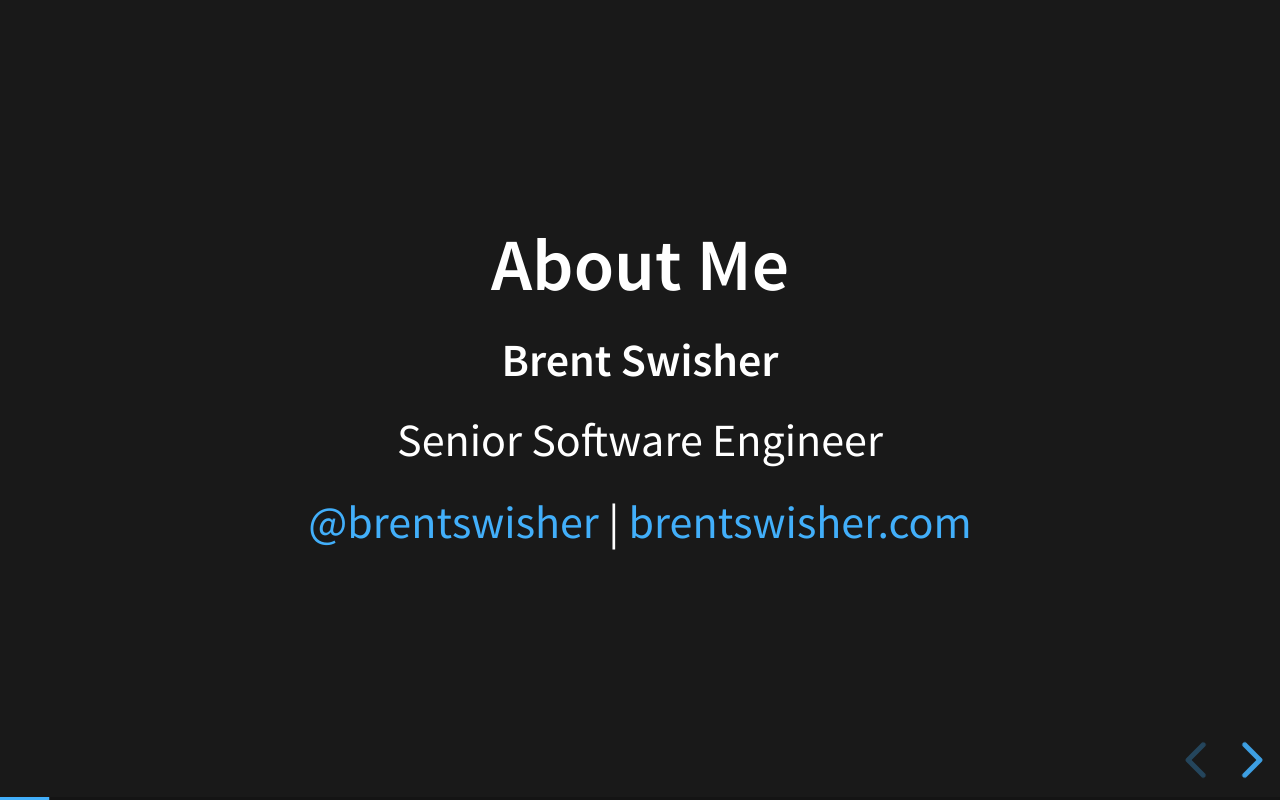
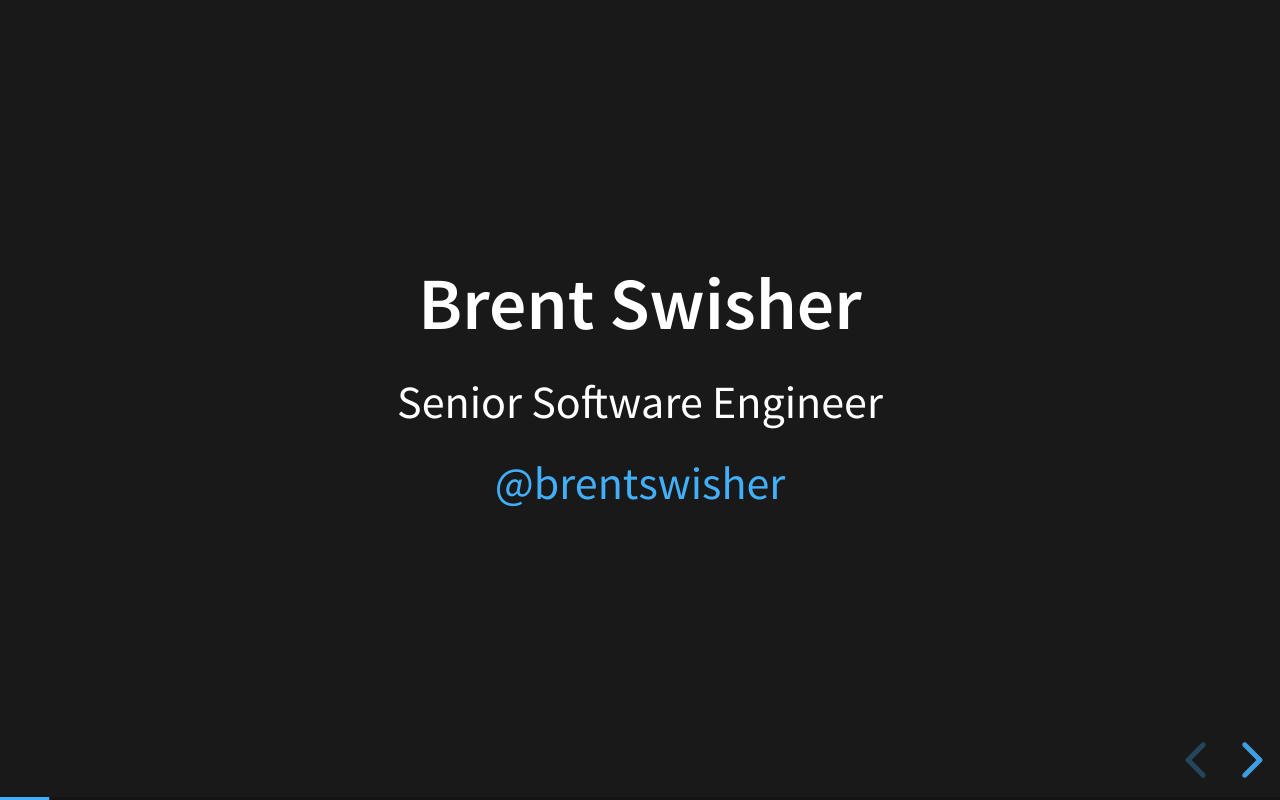
Before and after one commit to brentswisher/backstagecon-2025-exemplary-templates, a website: page index.html in a window 1280 px wide. Both pictures are taken after a click on the button "next slide". Drawn offline with Linux system fonts and the light colour scheme.

Commit message:
Update about slide

```diff
--- a/index.html
+++ b/index.html
@@ -72,11 +72,10 @@
 				</section>
 				<section >
 					<div class="intro">
-						<h2>About Me</h2>
-						<h4>Brent Swisher</h4>
+						<h2>Brent Swisher</h2>
 						<p>Senior Software Engineer</p>
 						<p>
-							<a href="https://github.com/brentswisher">@brentswisher</a> | <a href="https://brentswisher.com">brentswisher.com</a>
+							<a href="https://github.com/brentswisher">@brentswisher</a>
 						</p>
 					</div>
 				</section>
```
